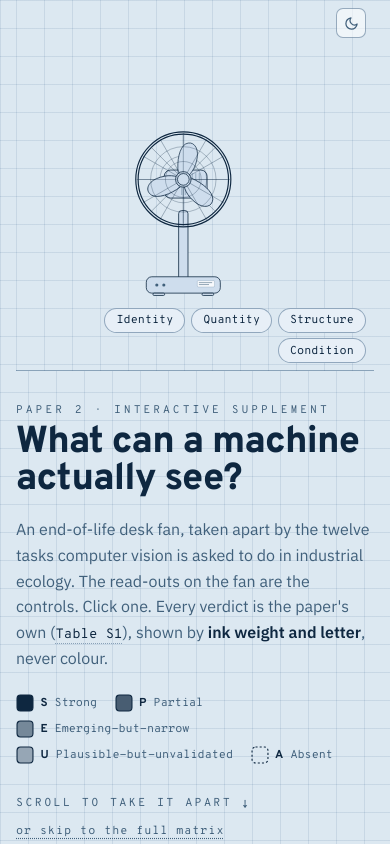
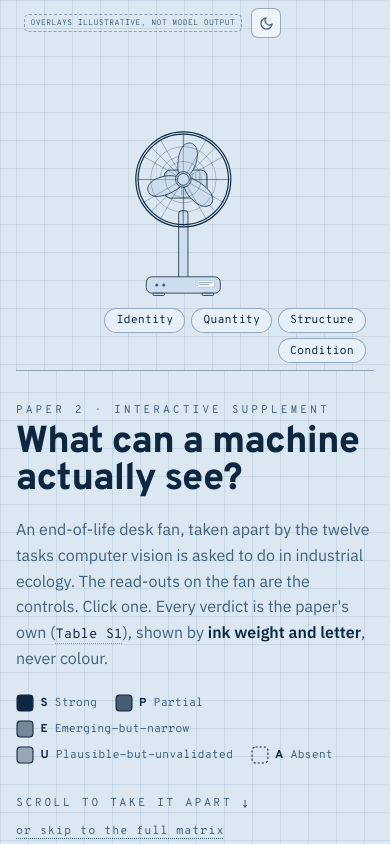
Before and after one commit to simonvanlierde/cv-ie-taxonomy, a React (Vite) app: page / in a window 390 px wide. Shown: the top 844 px of the page. Built offline with nearby package versions, Linux system fonts and the light colour scheme.

Commit message:
fix(a11y): keep the illustrative-overlay caveat visible on mobile

```diff
--- a/src/CvTaxonomy.css
+++ b/src/CvTaxonomy.css
@@ -1057,15 +1057,24 @@
   .cvt-fan {
     max-height: 42vh;
   }
-  /* keep the theme toggle reachable up top; drop the wordier HUD labels */
+  /* keep the theme toggle reachable up top; drop the wordier HUD labels.
+     The illustrative caveat is NOT one of them: the compact fan still paints
+     every mock read-out, so hiding its label would leave invented confidences
+     and dimensions on the product uncaveated. It shrinks; it never disappears. */
   .cvt-ind,
   .cvt-hud-top .cvt-eyebrow,
-  .cvt-hud-tag,
   .cvt-filters-label {
     display: none;
   }
   .cvt-hud-top {
-    justify-content: flex-end;
+    justify-content: space-between;
+    gap: 0.5rem;
+  }
+  .cvt-hud-tag {
+    font-size: 0.5rem;
+    letter-spacing: 0.04em;
+    padding: 0.2rem 0.35rem;
+    min-width: 0;
   }
   .cvt-hud {
     padding: 0.5rem;
```
Also changed, not shown: 1 other file (tests, documents, lock files or other folders).
